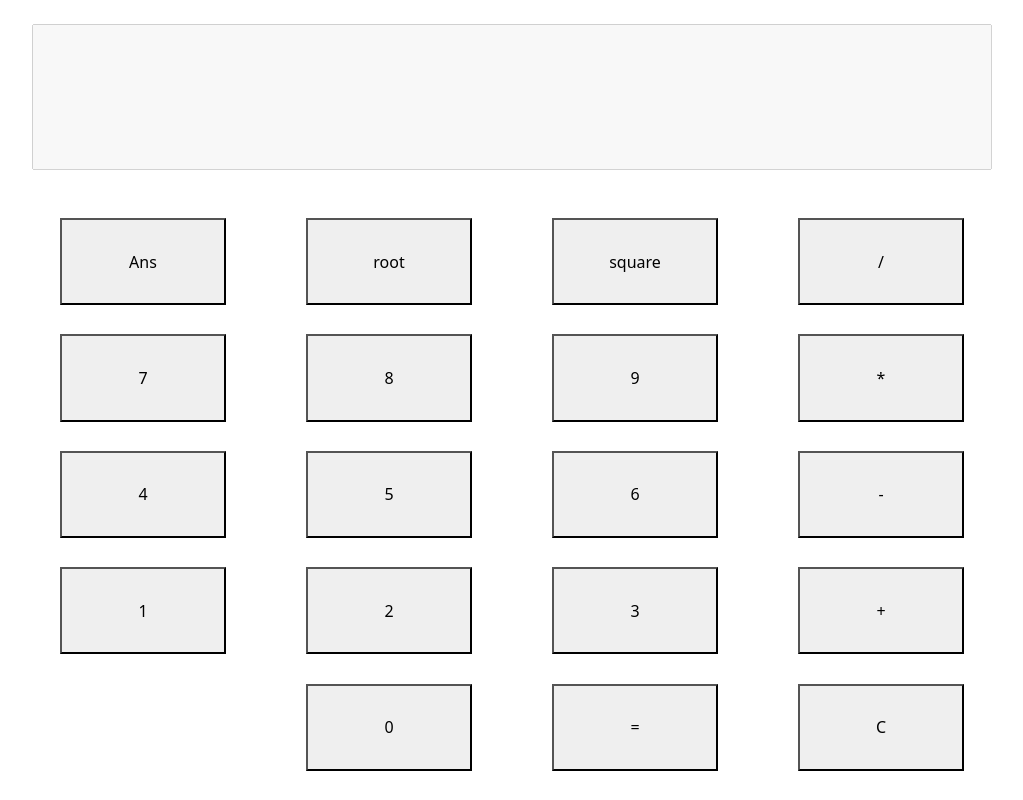
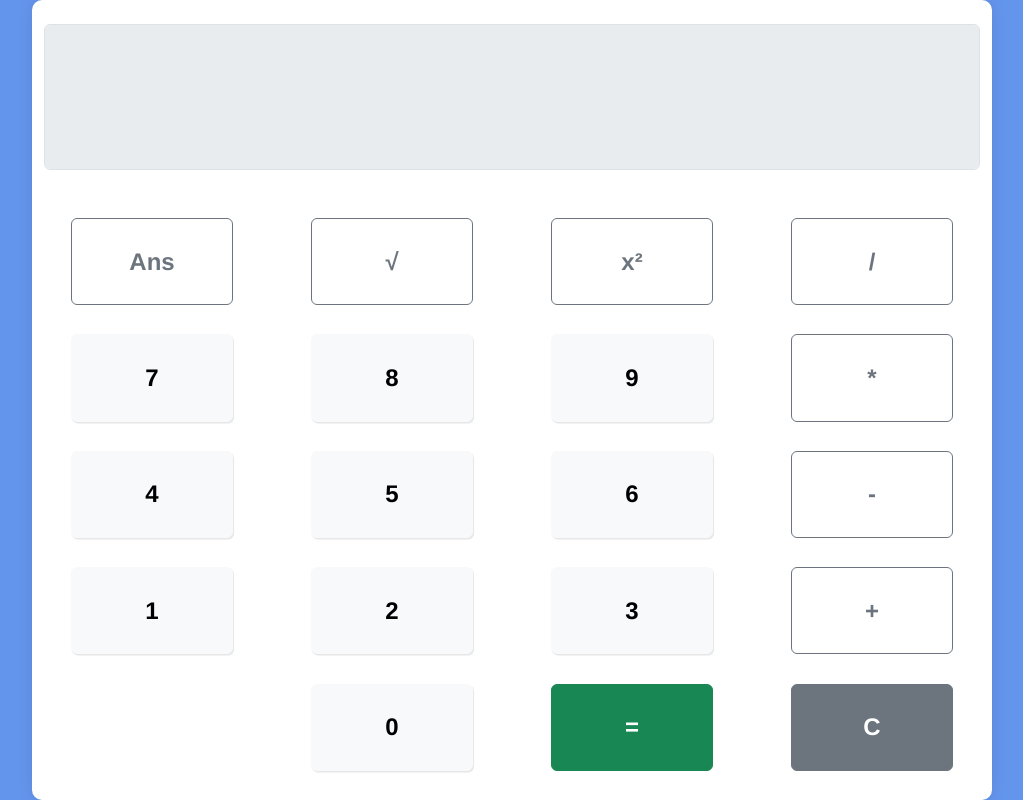
Before and after one commit to megastacks13/CalculadoraNodeJS, a website: page public/index.html in a window 1280 px wide. Shown: the whole page, without its empty margins (128-1151 px from the left). Drawn offline with nearby package versions, Linux system fonts and the light colour scheme.

Commit message:
nuevo front, cambio a protocolo json, control de division entre 0, controlar que no se opere con strings

```diff
--- a/public/index.html
+++ b/public/index.html
@@ -14,68 +14,68 @@
     <link rel="stylesheet" href="./styles.css">
     <script src="index.js"></script>
 </head>
-<body class="d-flex justify-content-center text-center">
-<div class="content-fluid w-75 h-100 vh-100 pt-4">
+<body class=" d-flex justify-content-center text-center">
+<div class="container content-fluid  w-75  vh-100 pt-4">
     <div class="row h-25">
         <div class="col">
-            <input type="text" disabled inputmode="numeric" id="display" class="w-100 h-75 text-end fs-1 "/>
+            <input type="text" disabled inputmode="numeric" id="display" class="w-100 h-75 text-end fs-1 form-control"/>
         </div>
 
     </div>
     <div class="row h-15">
         <div class="col ">
-            <button class="h-75 w-75" onclick="recallPrevious()">Ans</button>
+            <button class="btn btn-outline-secondary h-75 w-75" onclick="recallPrevious()">Ans</button>
         </div>
         <div class="col">
-            <button class="h-75 w-75" onclick="setOperator('sqrt'); calculate()">root</button>
+            <button class="btn btn-outline-secondary h-75 w-75" onclick="setOperator('sqrt'); calculate()">√</button>
         </div>
         <div class="col">
-            <button class="h-75 w-75" onclick="setOperator('^'); calculate()">square</button>
+            <button class="btn btn-outline-secondary h-75 w-75  btn-operator" onclick="setOperator('^'); calculate()">x²</button>
         </div>
         <div class="col">
-            <button class="h-75 w-75" onclick="setOperator('/')">/</button>
+            <button class="btn btn-outline-secondary h-75 w-75" onclick="setOperator('/')">/</button>
         </div>
     </div>
     <div class="row h-15">
         <div class="col">
-            <button class="h-75 w-75" onclick="addToCurrent(7)">7</button>
+            <button class="btn btn-light h-75 w-75 number-btn" onclick="addToCurrent(7)">7</button>
         </div>
         <div class="col">
-            <button class="h-75 w-75" onclick="addToCurrent(8)">8</button>
+            <button class="btn btn-light h-75 w-75" onclick="addToCurrent(8)">8</button>
         </div>
         <div class="col">
-            <button class="h-75 w-75" onclick="addToCurrent(9)">9</button>
+            <button class="btn btn-light h-75 w-75" onclick="addToCurrent(9)">9</button>
         </div>
         <div class="col">
-            <button class="h-75 w-75" onclick="setOperator('*')">*</button>
+            <button class="btn btn-outline-secondary h-75 w-75" onclick="setOperator('*')">*</button>
         </div>
     </div>
     <div class="row h-15">
         <div class="col">
-            <button class="h-75 w-75" onclick="addToCurrent(4)">4</button>
+            <button class="btn btn-light h-75 w-75" onclick="addToCurrent(4)">4</button>
         </div>
         <div class="col">
-            <button class="h-75 w-75" onclick="addToCurrent(5)">5</button>
+            <button class="btn btn-light h-75 w-75" onclick="addToCurrent(5)">5</button>
         </div>
         <div class="col">
-            <button class="h-75 w-75" onclick="addToCurrent(6)">6</button>
+            <button class="btn btn-light h-75 w-75" onclick="addToCurrent(6)">6</button>
         </div>
         <div class="col">
-            <button class="h-75 w-75" onclick="setOperator('-')">-</button>
+            <button class="btn btn-outline-secondary h-75 w-75" onclick="setOperator('-')">-</button>
         </div>
     </div>
     <div class="row h-15">
         <div class="col">
-            <button class="h-75 w-75" onclick="addToCurrent(1)">1</button>
+            <button class="btn btn-light h-75 w-75" onclick="addToCurrent(1)">1</button>
         </div>
         <div class="col">
-            <button class="h-75 w-75" onclick="addToCurrent(2)">2</button>
+            <button class="btn btn-light h-75 w-75" onclick="addToCurrent(2)">2</button>
         </div>
         <div class="col">
-            <button class="h-75 w-75" onclick="addToCurrent(3)">3</button>
+            <button class="btn btn-light h-75 w-75" onclick="addToCurrent(3)">3</button>
         </div>
         <div class="col">
-            <button class="h-75 w-75" onclick="setOperator('+')">+</button>
+            <button class="btn btn-outline-secondary h-75 w-75" onclick="setOperator('+')">+</button>
         </div>
     </div>
     <div class="row h-15">
@@ -83,13 +83,13 @@
 
         </div>
         <div class="col">
-            <button class="h-75 w-75" onclick="addToCurrent(0)">0</button>
+            <button class="btn btn-light h-75 w-75" onclick="addToCurrent(0)">0</button>
         </div>
         <div class="col">
-            <button class="h-75 w-75" onclick="calculate()">=</button>
+            <button class="btn btn-success h-75 w-75" onclick="calculate()">=</button>
         </div>
         <div class="col">
-            <button class="h-75 w-75" onclick="clearScreen()">C</button>
+            <button class="btn btn-secondary h-75 w-75" onclick="clearScreen()">C</button>
         </div>
     </div>
 </div>
--- a/public/index.js
+++ b/public/index.js
@@ -33,7 +33,7 @@ function clearScreen(){
 }
 
 function recallPrevious(){
-    current=previous; // Hace que el valor actual (bien sea n2, bien sea n2) se cambie por el guardado
+    current=Number.isFinite(previous)?previous:0; // Hace que el valor actual (bien sea n2, bien sea n2) se cambie por el guardado
     updateDisplay();
 }
 
@@ -41,21 +41,32 @@ async function calculate() {
     num2 = current;
 
     // Guardar los parámetros
-    const params = new URLSearchParams();
-    params.append('n1', num1);
-    params.append('n2', num2);
-    params.append('operator', operator);
+    // const params = new URLSearchParams();
+    // params.append('n1', num1);
+    // params.append('n2', num2);
+    // params.append('operator', operator);
+    const params = {
+        n1: num1,
+        n2: num2,
+        operator: operator
+    };
 
     // Realiza la solicitud al servidor con método POST
     const response = await fetch('http://localhost:3200/operate', {
         method: 'POST',
         headers: {
-            'Content-Type': 'application/x-www-form-urlencoded'
-        },
-        body: params.toString()
+            'Content-Type': 'application/json' // Cambiado a application/json
+    },
+    body: JSON.stringify(params)
+        //     'Content-Type': 'application/x-www-form-urlencoded'
+        // },
+        // body: params.toString()
     });
 
-    previous = await response.text();
+    // previous = await response.text();
+    const data = await response.json();
+
+    previous = data.result;
 
     // Reiniciar los valores
     clearScreen();
--- a/public/styles.css
+++ b/public/styles.css
@@ -1,9 +1,23 @@
+body{
+    background-color: cornflowerblue;
+}
+body, .btn{
+    font-size: 1.5rem;
+    font-weight: bold;
+    font-family: 'Franklin Gothic Medium', 'Arial Narrow', Arial, sans-serif;
 
-
+}
 .h-15{
     height:15%;
 }
-
+.container{
+    border-radius: 10px;
+    box-shadow: 0px 0px 15px rgba(0, 0, 0, 0.1);
+    background-color: white;
+}
+.btn-light{
+    box-shadow: 1px 1.5px 1px  rgba(0, 0, 0, 0.1);
+}
 input[type=number]::-webkit-inner-spin-button,
 input[type=number]::-webkit-outer-spin-button {
     -webkit-appearance: none;
```
Also changed, not shown: app.js (+8 -2 lines).
